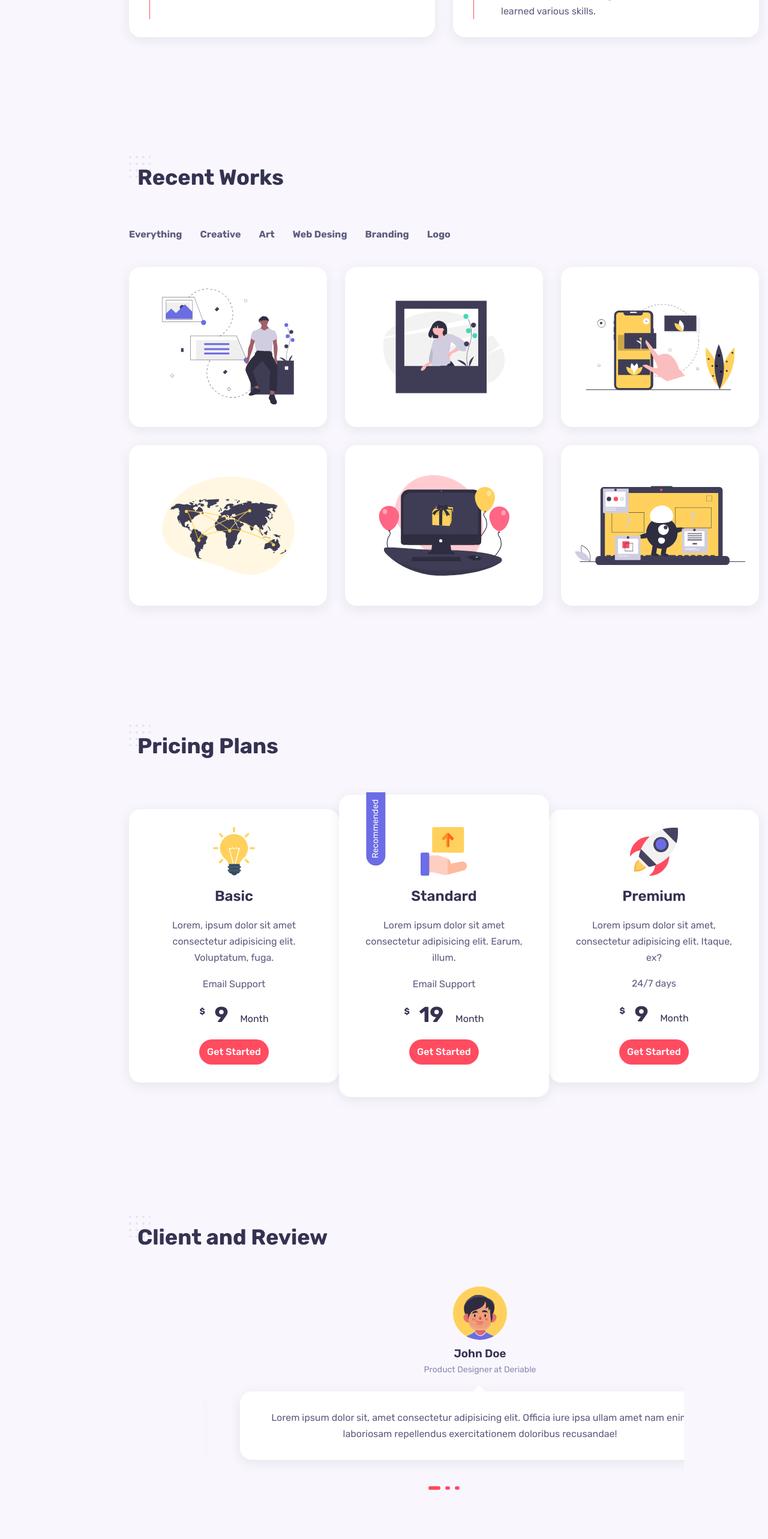
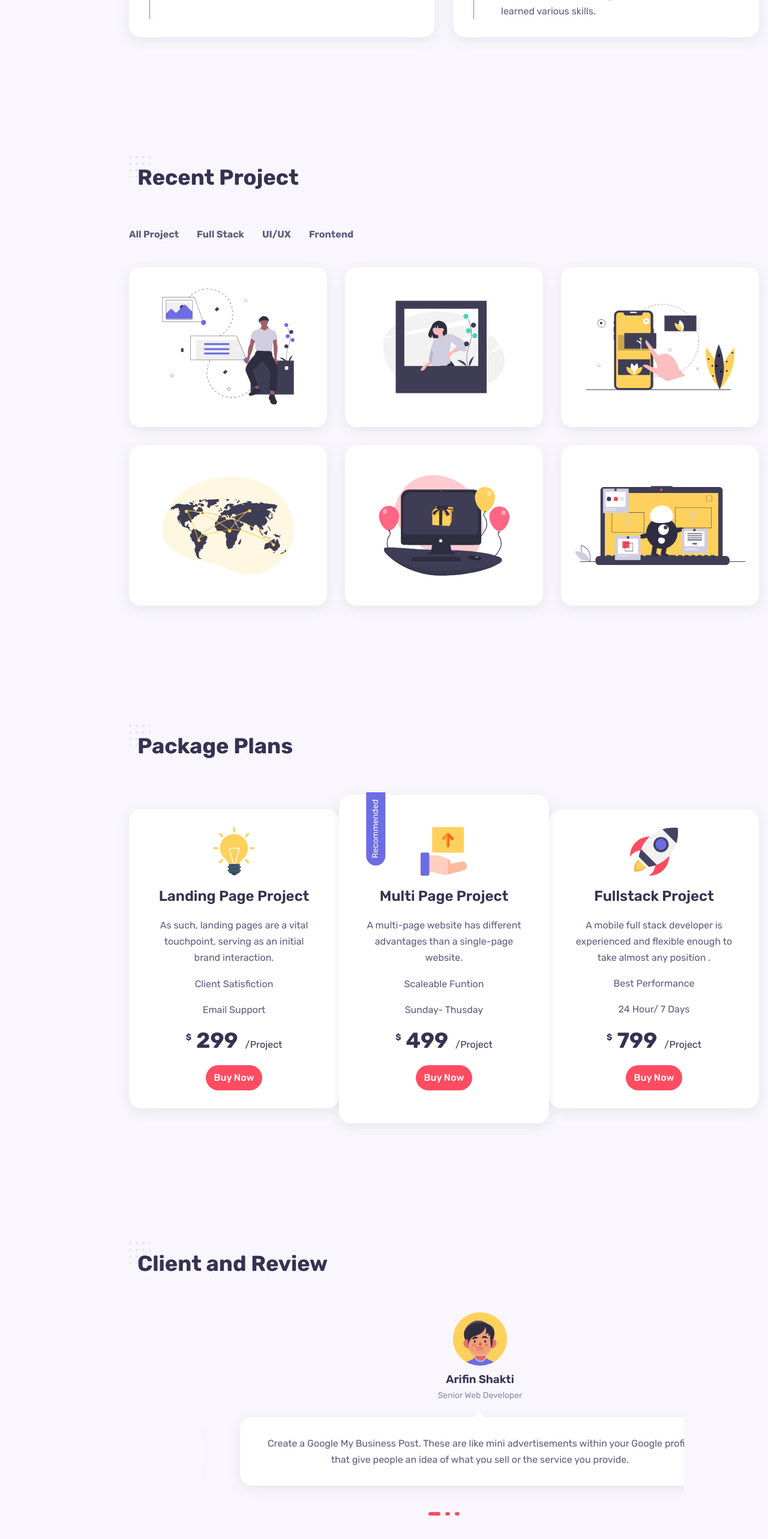
Before and after one commit to ruhulamin111/ruhul, a React (Create React App) app: page / in a window 1280 px wide. Shown: the part 2995-5561 px from the top of the page at 60% size. Built offline with nearby package versions, Linux system fonts and the light colour scheme; the HTML template or start-up script is replaced by a standard one.

Commit message:
update reviews

```diff
--- a/src/components/Portfolio/Menu.js
+++ b/src/components/Portfolio/Menu.js
@@ -11,38 +11,38 @@ const Menu = [
     {
         id: 1,
         image: work1,
-        title: "Project Management Illustration",
-        category: 'Everything'
+        title: "Brimstone University",
+        category: 'Fullstack'
     },
     {
         id: 2,
         image: work2,
-        title: "Project Management Illustration",
-        category: 'Web Design'
+        title: "Crypto Verse",
+        category: 'UI/UX'
     },
     {
         id: 3,
         image: work3,
-        title: "Project Management Illustration",
-        category: 'Branding'
+        title: "Food Court",
+        category: 'Frontend'
     },
     {
         id: 4,
         image: work4,
-        title: "Project Management Illustration",
-        category: 'Art'
+        title: "Falcon Shop",
+        category: 'Fullstack'
     },
     {
         id: 5,
         image: work5,
-        title: "Project Management Illustration",
-        category: 'Logo'
+        title: "Daily Mail",
+        category: 'UI/UX'
     },
     {
         id: 6,
         image: work6,
-        title: "Project Management Illustration",
-        category: 'Creative'
+        title: "Space Shop",
+        category: 'Frontend'
     }
 ]
 
--- a/src/components/Portfolio/Portfolio.js
+++ b/src/components/Portfolio/Portfolio.js
@@ -2,6 +2,7 @@ import React, { useState } from 'react'
 import { FaLink } from 'react-icons/fa'
 import Menu from './Menu'
 import './Portfolio.css'
+import LinkIcon from '@mui/icons-material/Link';
 
 const Portfolio = () => {
     const [items, setItems] = useState(Menu);
@@ -14,14 +15,12 @@ const Portfolio = () => {
 
     return (
         <section className='work container section' id='work'>
-            <h2 className='section-title'>Recent Works</h2>
+            <h2 className='section-title'>Recent Project</h2>
             <div className="work_filters">
-                <span className="work_item" onClick={() => setItems(Menu)}>Everything</span>
-                <span className="work_item" onClick={() => filterItem('Creative')}>Creative</span>
-                <span className="work_item" onClick={() => filterItem('Art')}>Art</span>
-                <span className="work_item" onClick={() => filterItem('Web Design')}>Web Desing</span>
-                <span className="work_item" onClick={() => filterItem('Branding')}>Branding</span>
-                <span className="work_item" onClick={() => filterItem('Logo')}>Logo</span>
+                <span className="work_item" onClick={() => setItems(Menu)}>All Project</span>
+                <span className="work_item" onClick={() => filterItem('Fullstack')}>Full Stack</span>
+                <span className="work_item" onClick={() => filterItem('UI/UX')}>UI/UX</span>
+                <span className="work_item" onClick={() => filterItem('Frontend')}>Frontend</span>
             </div>
             <div className="work_container grid">
                 {items.map((element, i) => {
@@ -34,15 +33,13 @@ const Portfolio = () => {
                             </div>
                             <span className="work_category">{category}</span>
                             <h3 className="work_title">{title}</h3>
-                            <a href="" className="work_button">
-                                <i className="work_button_icon"><FaLink /></i>
+                            <a href="https://github.com/ruhulamin111" target='_blank' rel='noreferrer' className="work_button">
+                                <i className="work_button_icon"><LinkIcon /></i>
                             </a>
-
                         </div>
                     )
                 })}
             </div>
-
         </section>
     )
 }
--- a/src/components/Pricing/Pricing.js
+++ b/src/components/Pricing/Pricing.js
@@ -7,41 +7,43 @@ import img3 from '../../assets/price-3.svg';
 const Pricing = () => {
     return (
         <section className="pricing container section">
-            <h2 className="section-title">Pricing Plans</h2>
-
+            <h2 className="section-title">Package Plans</h2>
             <div className="pricing_container grid">
                 <div className="pricing_item">
                     <img src={img1} alt="" className="pricing_img" />
-                    <h3 className="pricing_plan">Basic</h3>
-                    <p className="pricing_title">Lorem, ipsum dolor sit amet consectetur adipisicing elit. Voluptatum, fuga.</p>
+                    <h3 className="pricing_plan">Landing Page Project</h3>
+                    <p className="pricing_title">As such, landing pages are a vital touchpoint, serving as an initial brand interaction.</p>
+                    <p className="pricing_support">Client Satisfiction</p>
                     <p className="pricing_support">Email Support</p>
                     <h3 className="price">
-                        <em>$</em> 9 <span>Month</span>
+                        <em>$</em>299<span>/Project</span>
                     </h3>
-                    <a href="#" className="btn">Get Started</a>
+                    <a href="https://www.linkedin.com/in/ruhul-amin-3ba731241/" target='_blank' rel='noreferrer' className="btn">Buy Now</a>
                 </div>
 
                 <div className="pricing_item best">
                     <span className="badge">Recommended</span>
                     <img src={img2} alt="" className="pricing_img" />
-                    <h3 className="pricing_plan">Standard</h3>
-                    <p className="pricing_title">Lorem ipsum dolor sit amet consectetur adipisicing elit. Earum, illum.</p>
-                    <p className="pricing_support">Email Support</p>
+                    <h3 className="pricing_plan">Multi Page Project</h3>
+                    <p className="pricing_title">A multi-page website has different advantages than a single-page website. </p>
+                    <p className="pricing_support">Scaleable Funtion</p>
+                    <p className="pricing_support">Sunday- Thusday</p>
                     <h3 className="price">
-                        <em>$</em> 19 <span>Month</span>
+                        <em>$</em>499<span>/Project</span>
                     </h3>
-                    <a href="" className="btn">Get Started</a>
+                    <a href="https://www.linkedin.com/in/ruhul-amin-3ba731241/" target='_blank' rel='noreferrer' className="btn">Buy Now</a>
                 </div>
 
                 <div className="pricing_item ">
                     <img src={img3} alt="" className="pricing_img" />
-                    <h3 className="pricing_plan">Premium</h3>
-                    <p className="pricing_title">Lorem ipsum dolor sit amet, consectetur adipisicing elit. Itaque, ex?</p>
-                    <p className="pricing_support">24/7 days</p>
+                    <h3 className="pricing_plan">Fullstack Project</h3>
+                    <p className="pricing_title">A mobile full stack developer is experienced and flexible enough to take almost any position .</p>
+                    <p className="pricing_support">Best Performance</p>
+                    <p className="pricing_support">24 Hour/ 7 Days</p>
                     <h3 className="price">
-                        <em>$</em> 9 <span>Month</span>
+                        <em>$</em>799<span>/Project</span>
                     </h3>
-                    <a href="" className="btn">Get Started</a>
+                    <a href="https://www.linkedin.com/in/ruhul-amin-3ba731241/" target='_blank' rel='noreferrer' className="btn">Buy Now</a>
                 </div>
 
             </div>
--- a/src/components/Testimonial/Testimonial.js
+++ b/src/components/Testimonial/Testimonial.js
@@ -14,23 +14,23 @@ const data = [
     {
         id: 1,
         image: img1,
-        title: 'John Doe',
-        subtitle: 'Product Designer at Deriable',
-        comment: 'Lorem ipsum dolor sit, amet consectetur adipisicing elit. Officia iure ipsa ullam amet nam enim laboriosam repellendus exercitationem doloribus recusandae!'
+        title: 'Arifin Shakti',
+        subtitle: 'Senior Web Developer',
+        comment: 'Create a Google My Business Post. These are like mini advertisements within your Google profile that give people an idea of what you sell or the service you provide.'
     },
     {
         id: 2,
         image: img2,
-        title: 'John Doe',
-        subtitle: 'Product Designer at Deriable',
-        comment: 'Lorem ipsum dolor sit, amet consectetur adipisicing elit. Officia iure ipsa ullam amet nam enim laboriosam repellendus exercitationem doloribus recusandae!'
+        title: 'John Knedy',
+        subtitle: 'Chief Requirter',
+        comment: 'A multi-page website has different advantages than a single-page website. The biggest advantage is, of course, that you can add multiple pages to your website.'
     },
     {
         id: 3,
         image: img3,
-        title: 'John Doe',
-        subtitle: 'Product Designer at Deriable',
-        comment: 'Lorem ipsum dolor sit, amet consectetur adipisicing elit. Officia iure ipsa ullam amet nam enim laboriosam repellendus exercitationem doloribus recusandae!'
+        title: 'Mahbub Chawdhury',
+        subtitle: 'CEO of PHero',
+        comment: 'By encouraging customers to provide you with reviews and testimonials, you can better understand your audiences pain points, prove your value to prospects.'
     }
 ]
 
```
